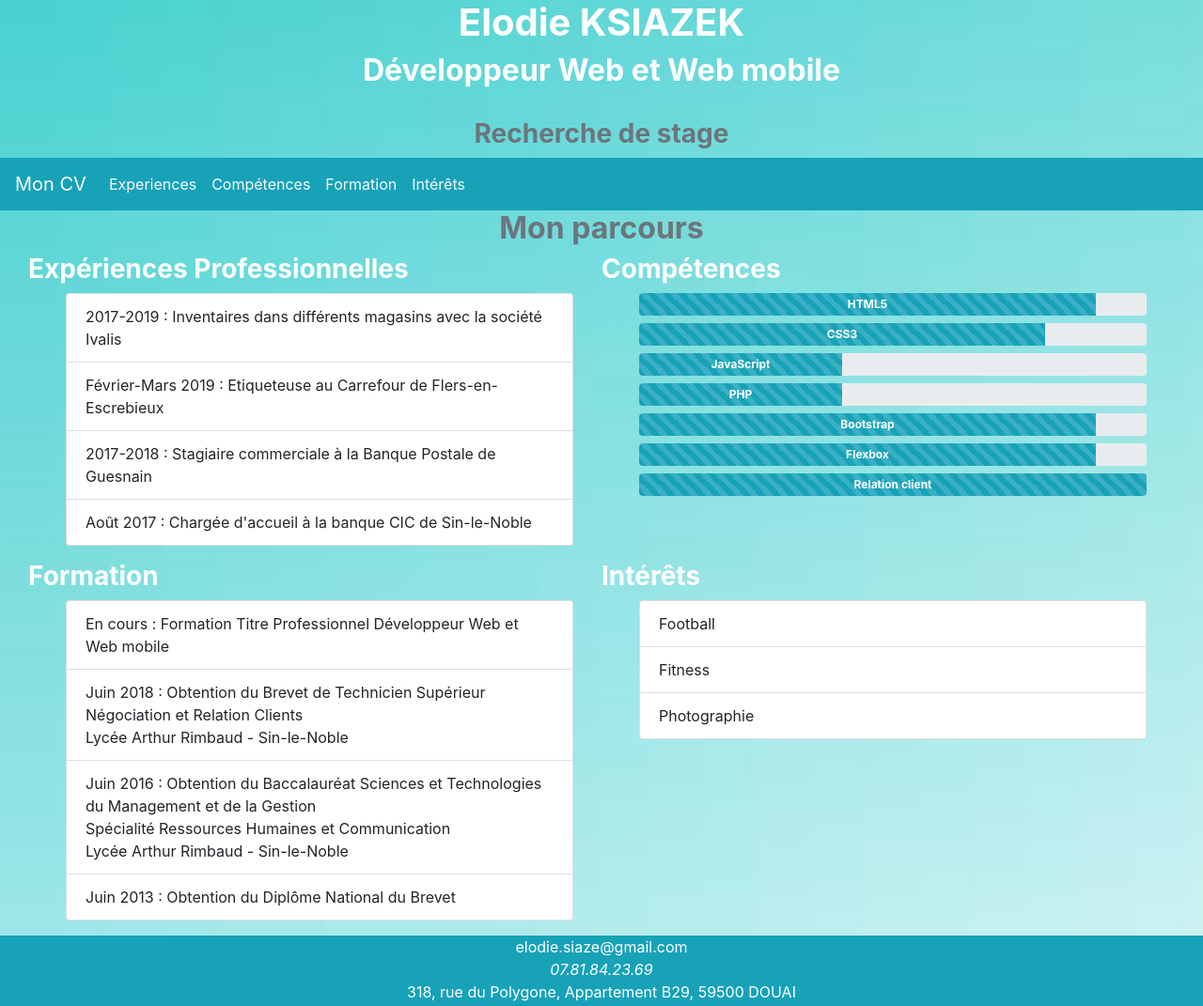
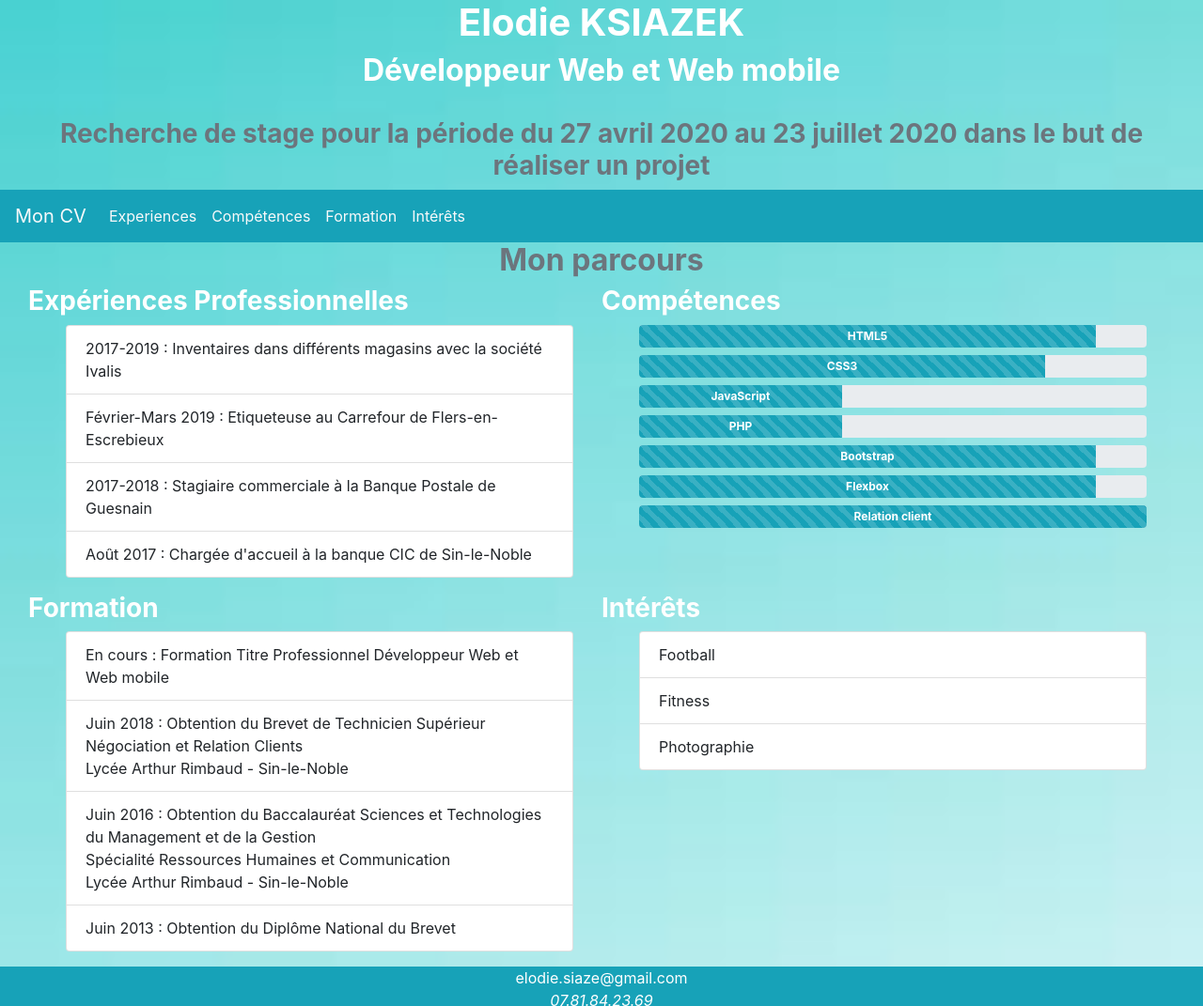
Before and after one commit to ElodieSz/projet1, a plain HTML site: page index.html in a window 1280 px wide. Shown: the top 1071 px of the page at 94% size. Drawn offline with Linux system fonts and the light colour scheme.

Commit message:
Merge remote-tracking branch 'origin/master'
# Conflicts:
#	index.html

```diff
--- a/index.html
+++ b/index.html
@@ -23,7 +23,8 @@
              <h1 class="text-white font-weight-bold">Elodie KSIAZEK</h1>
             <h2 class="text-white font-weight-bold">Développeur Web et Web mobile</h2>
         <br/>
-            <h3 class="text-secondary font-weight-bold">Recherche de stage</h3>
+            <h3 class="text-secondary font-weight-bold">Recherche de stage pour la période du 27 avril 2020
+                au 23 juillet 2020 dans le but de réaliser un projet</h3>
         </div>
 
 
```
